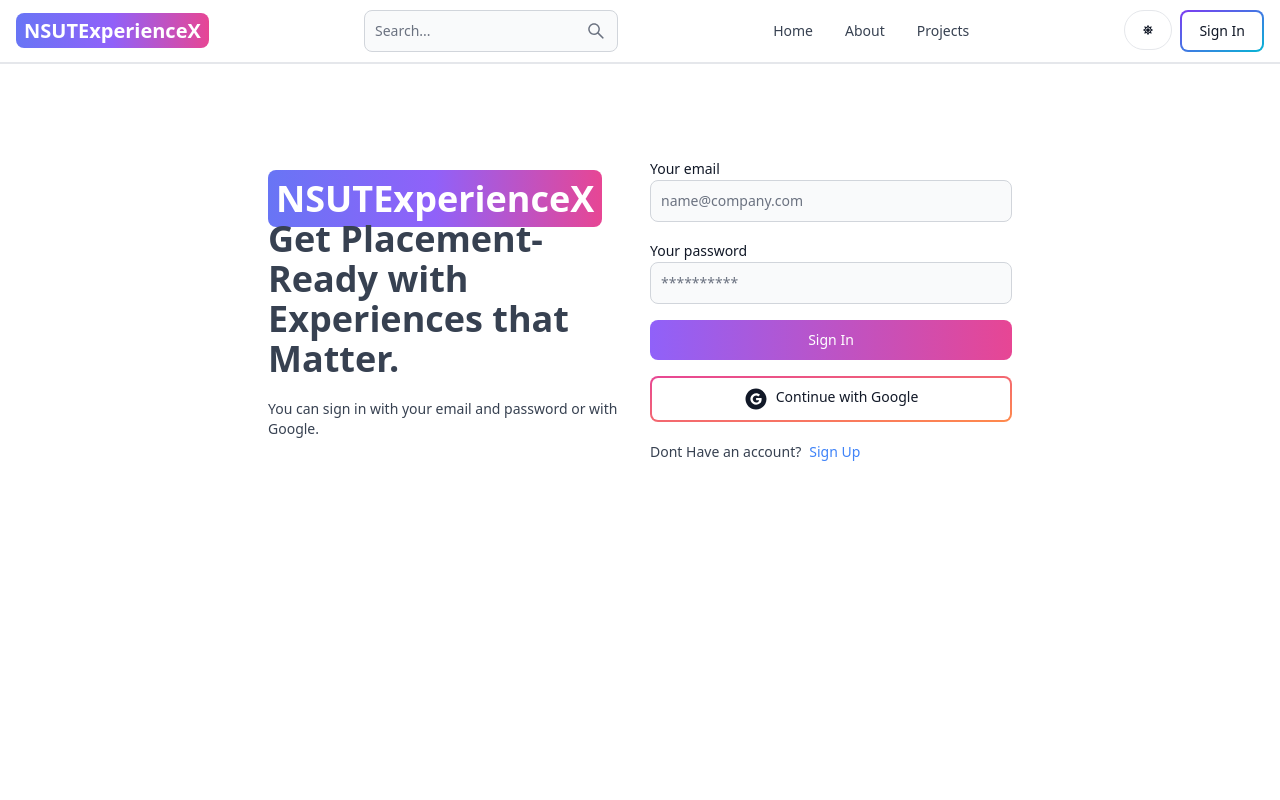
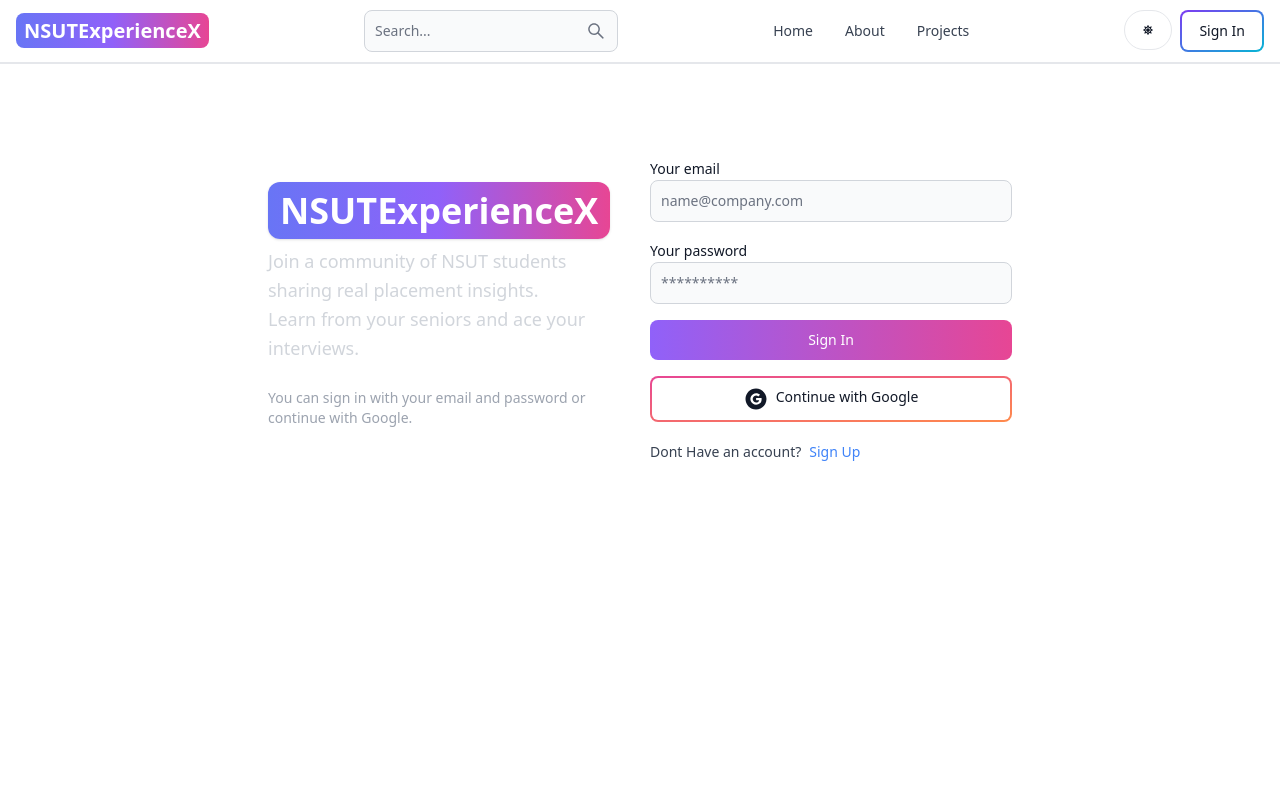
Before and after one commit to Ishank-96/NSUTExperienceX, a React (Vite) app in the folder client/: page /sign-in in a window 1280 px wide. Shown: the top 800 px of the page. Built offline with nearby package versions, Linux system fonts and the light colour scheme; no server answers.

Commit message:
updated sign in

```diff
--- a/client/src/components/Footer.jsx
+++ b/client/src/components/Footer.jsx
@@ -12,9 +12,8 @@
               className='self-center whitespace-nowrap text-lg sm:text-xl font-semibold dark:text-white'
             >
               <span className='px-2 py-1 bg-gradient-to-r from-indigo-500 via-purple-500 to-pink-500 rounded-lg text-white'>
-                Sahand's
+                NSUTExperienceX
               </span>
-              Blog
             </Link>
           </div>
           <div className='grid grid-cols-2 gap-8 mt-4 sm:grid-cols-3 sm:gap-6'>
--- a/client/src/pages/SignIn.jsx
+++ b/client/src/pages/SignIn.jsx
@@ -46,17 +46,22 @@
     <div className='min-h-screen mt-20'>
       <div className='flex p-3 max-w-3xl mx-auto flex-col md:flex-row md:items-center gap-5'>
         {/* left */}
-        <div className='flex-1'>
-          <Link to='/' className='font-bold dark:text-white text-4xl'>
-            <span className='px-2 py-1 bg-gradient-to-r from-indigo-500 via-purple-500 to-pink-500 rounded-lg text-white'>
-              NSUTExperienceX
-            </span>
-            <br></br>
-            Get Placement-Ready with Experiences that Matter.
+        <div className="flex-1">
+          <Link to="/" className="block mb-4">
+            <h1 className="text-4xl font-extrabold dark:text-white">
+              <span className="px-3 py-1 bg-gradient-to-r from-indigo-500 via-purple-500 to-pink-500 rounded-xl text-white shadow">
+                NSUTExperienceX
+              </span>
+            </h1>
           </Link>
-          <p className='text-sm mt-5'>
-            You can sign in with your email and password
-            or with Google.
+
+          <p className="text-lg font-medium text-gray-300 dark:text-gray-300 max-w-md leading-relaxed">
+            Join a community of NSUT students sharing real placement insights. <br />
+            Learn from your seniors and ace your interviews.
+          </p>
+
+          <p className="text-sm mt-6 text-gray-400">
+            You can sign in with your email and password or continue with Google.
           </p>
         </div>
         {/* right */}
```
